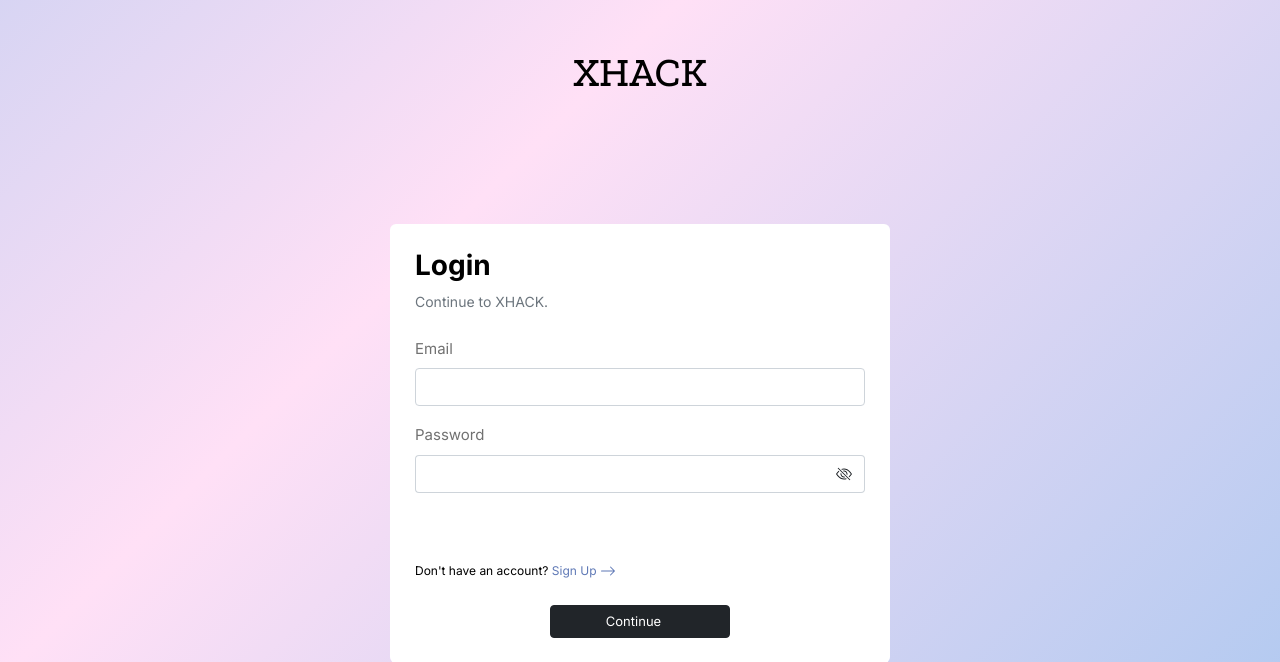
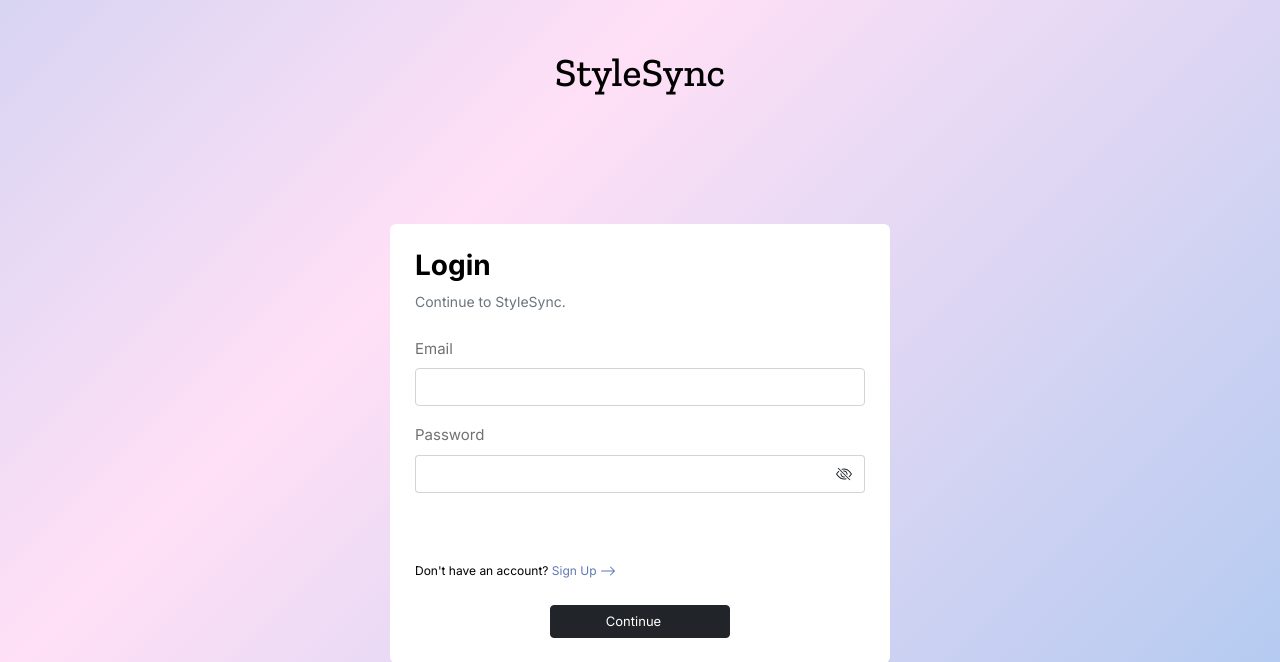
Before and after one commit to SAyaanHussain/XHACK, a Flask app: page / in a window 1280 px wide. Shown: the top 662 px of the page. Run offline with Flask 3, Linux system fonts and the light colour scheme.

Commit message:
Update login.html

```diff
--- a/templates/login.html
+++ b/templates/login.html
@@ -17,7 +17,7 @@
       rel="stylesheet"
     />
     <link rel="stylesheet" href="{{ url_for('static', filename='css/login.css') }}">
-    <title>Login | XHACK</title>
+    <title>Login | StyleSync</title>
   </head>
   <body class="p-5">
     {% with messages = get_flashed_messages(with_categories=true) %}
@@ -27,11 +27,11 @@
       {% endfor %}
     {% endif %}
   {% endwith %}
-    <h1>XHACK</h1>
+    <h1>StyleSync</h1>
     <br /><br /><br /><br /><br />
     <div class="container">
       <h3>Login</h3>
-      <div id="emailHelp" class="form-text">Continue to XHACK.</div>
+      <div id="emailHelp" class="form-text">Continue to StyleSync.</div>
       <br />
       <form method="POST">
         <div class="mb-3">
```
